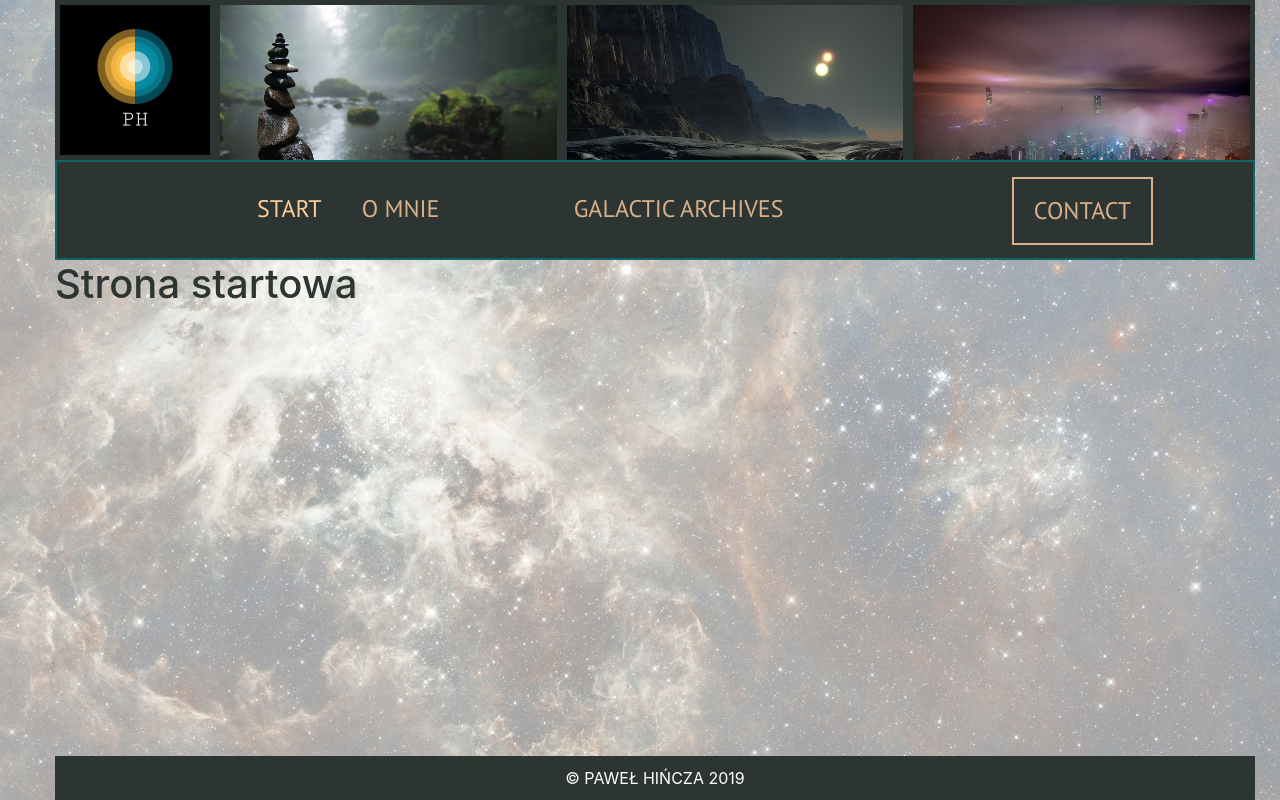
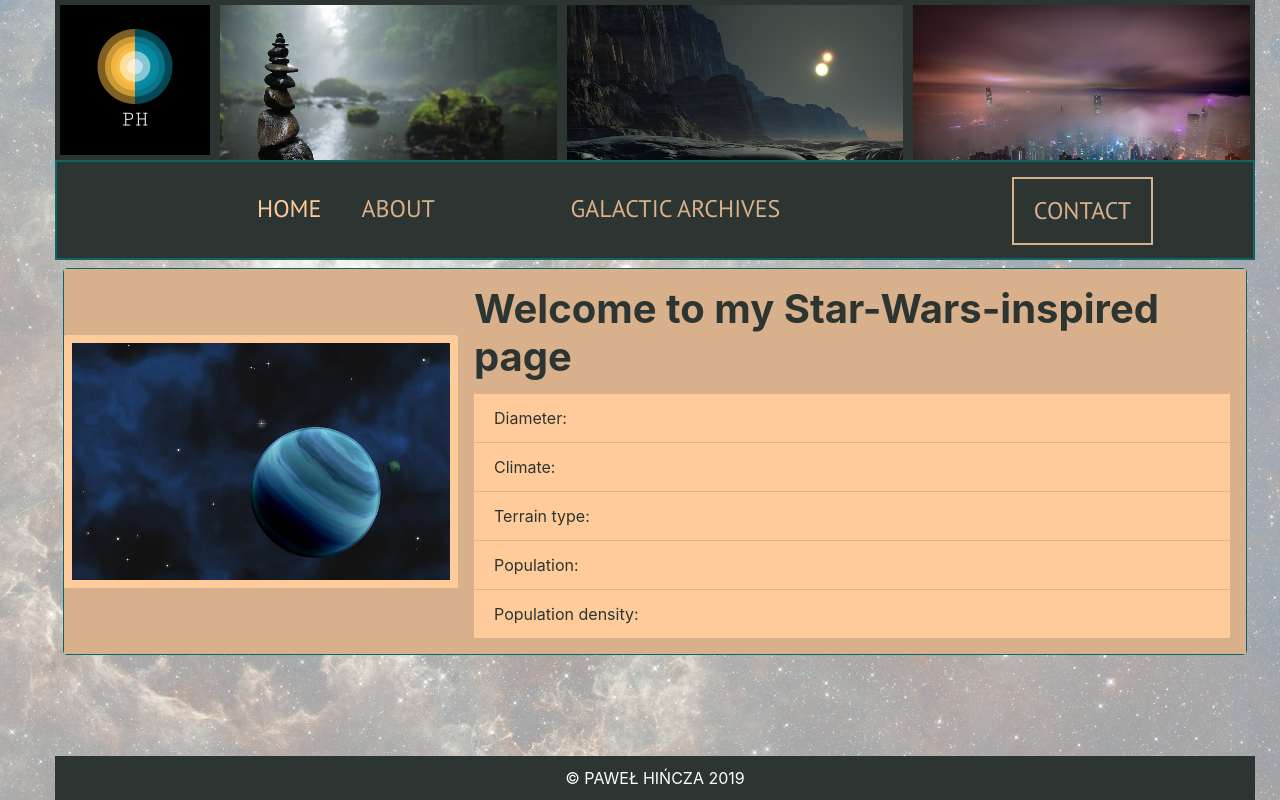
Before and after one commit to pawelsan/galactic-react-page, a React (Create React App) app: page / in a window 1280 px wide. Built offline with nearby package versions, Linux system fonts and the light colour scheme; no server answers.

Commit message:
Form works and home about first changes

```diff
--- a/src/layouts/Navigation.js
+++ b/src/layouts/Navigation.js
@@ -3,8 +3,8 @@ import { NavLink } from 'react-router-dom';
 import '../styles/Navigation.scss'
 
 const list = [
-    { name: 'start', path: '/', exact: true },
-    { name: 'o mnie', path: '/about' },
+    { name: 'home', path: '/', exact: true },
+    { name: 'about', path: '/about' },
     { name: 'galactic archives', path: '/planets' },
     { name: 'contact', path: '/contact' }
 ]
--- a/src/pages/About.js
+++ b/src/pages/About.js
@@ -1,6 +1,34 @@
 import React from 'react';
 const About = () => {
-    return (<h1>O mnie</h1>);
+    return (
+
+        <div className='d-flex p-2 align-items-center' style={{ height: 'S00px' }} >
+            <div className='card border border-color2' style={{ width: '100%' }}>
+                <div className='row no-gutters'>
+                    <div className="col-md-4 bg-color3 d-flex flex-column justify-content-center">
+                        <img src={require(`../images/foto.png`)} alt="" className="card-img-top p-2 bg-color4" />
+                    </div>
+                    <div className="col-md-8">
+                        <div className="card-body d-flex flex-column p-3 bg-color3">
+                            <div className="d-flex">
+                                <h1 className='card-title d-inline flex-grow-1 font-weight-bold'>aaa</h1>
+
+                            </div>
+                            <ul className='list-group list-group-flush'>
+                                <li className='card-text list-group-item bg-color4'>Diameter:</li>
+                                <li className='card-text list-group-item bg-color4'>Climate: </li>
+                                <li className='card-text list-group-item bg-color4'>Terrain type:</li>
+                                <li className='card-text list-group-item bg-color4'>Population: </li>
+                                <li className='card-text list-group-item bg-color4'>Population density: </li>
+                            </ul>
+
+                        </div>
+                    </div>
+                </div>
+            </div>
+
+        </div>
+    );
 }
 
 export default About;
--- a/src/pages/Error.js
+++ b/src/pages/Error.js
@@ -1,6 +1,6 @@
 import React from 'react';
 const Error = () => {
-    return (<h1>Strona nie istnieje</h1>);
+    return (<h1>The site does not exist</h1>);
 }
 
 export default Error;
--- a/src/pages/Home.js
+++ b/src/pages/Home.js
@@ -1,6 +1,34 @@
 import React from 'react';
 const Home = () => {
-    return (<h1>Strona startowa</h1>);
+    return (
+        <div className='d-flex p-2 align-items-center' style={{ height: 'S00px' }} >
+            <div className='card border border-color2' style={{ width: '100%' }}>
+                <div className='row no-gutters'>
+                    <div className="col-md-4 bg-color3 d-flex flex-column justify-content-center">
+                        <img src={require(`../images/gas giant.jpg`)} alt="" className="card-img-top p-2 bg-color4" />
+                    </div>
+                    <div className="col-md-8">
+                        <div className="card-body d-flex flex-column p-3 bg-color3">
+                            <div className="d-flex">
+                                <h1 className='card-title d-inline flex-grow-1 font-weight-bold'>Welcome to my Star-Wars-inspired page</h1>
+
+                            </div>
+                            <ul className='list-group list-group-flush'>
+                                <li className='card-text list-group-item bg-color4'>Diameter:</li>
+                                <li className='card-text list-group-item bg-color4'>Climate: </li>
+                                <li className='card-text list-group-item bg-color4'>Terrain type:</li>
+                                <li className='card-text list-group-item bg-color4'>Population: </li>
+                                <li className='card-text list-group-item bg-color4'>Population density: </li>
+                            </ul>
+
+                        </div>
+                    </div>
+                </div>
+            </div>
+
+        </div>
+
+    );
 }
 
 export default Home;
--- a/src/pages/PlanetPage.js
+++ b/src/pages/PlanetPage.js
@@ -11,7 +11,7 @@ const PlanetPage = (props) => {
     return (
         <>
             {/* In this component I relied mainly on Bootstrap 4 classes including flex and grid */}
-            <div className='d-flex p-2 align-items-center' style={{ height: '500px' }} >
+            <div className='d-flex p-2 align-items-center' style={{ height: '200px' }} >
                 <div className='card border border-color2' style={{ width: '100%' }}>
                     <div className='row no-gutters'>
                         <div className="col-md-4 bg-color3 d-flex flex-column justify-content-center">
```
Also changed, not shown: src/pages/Contact.js (+63 -42 lines), src/images/foto.png (added), 1 other file (tests, documents, lock files or other folders).
